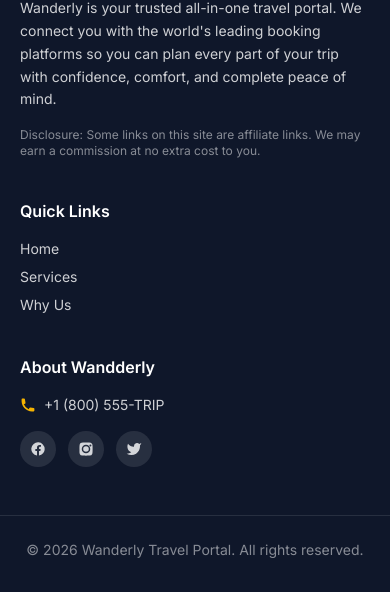
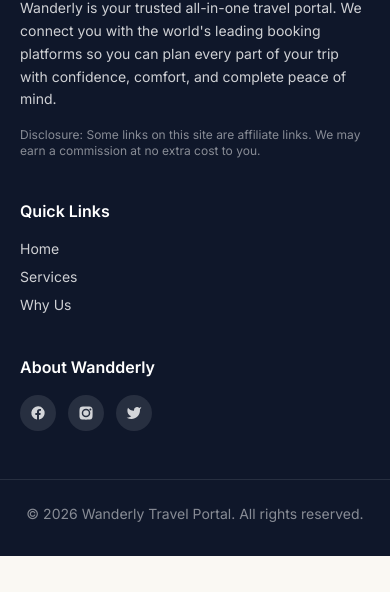
Before and after one commit to moharghi30-png/wanderly, a plain HTML site: page index.html in a window 390 px wide. Shown: the part 8694-9286 px from the top of the page. After the commit the page ends 9250 px from the top, so only its background shows below. Drawn offline with nearby package versions, Linux system fonts and the light colour scheme.

Commit message:
Remove fake phone

```diff
--- a/index.html
+++ b/index.html
@@ -325,7 +325,7 @@
         <h4 class="text-white font-semibold mb-4">About Wandderly</h4>
         <ul class="space-y-2 text-sm">
 
-          <li class="flex items-center gap-2"><svg class="w-4 h-4 text-gold-warm" fill="currentColor" viewBox="0 0 20 20" aria-hidden="true" focusable="false"><path d="M2 3a1 1 0 011-1h2.153a1 1 0 01.986.836l.74 4.435a1 1 0 01-.54 1.06l-1.548.773a11.037 11.037 0 006.105 6.105l.774-1.548a1 1 0 011.059-.54l4.435.74a1 1 0 01.836.986V17a1 1 0 01-1 1h-2C7.82 18 2 12.18 2 5V3z"/></svg> <a href="tel:+18005558747" class="hover:text-gold-warm transition">+1 (800) 555-TRIP</a></li>
+
         </ul>
         <div class="flex gap-3 mt-4">
           <a href="#" class="w-9 h-9 rounded-full bg-white/10 hover:bg-gold-warm hover:text-slate-900 flex items-center justify-center transition" aria-label="Wanderly on Facebook"><svg class="w-4 h-4" fill="currentColor" viewBox="0 0 24 24" aria-hidden="true" focusable="false"><path d="M22 12a10 10 0 10-11.5 9.9v-7H8v-2.9h2.5V9.8c0-2.5 1.5-3.9 3.8-3.9 1.1 0 2.2.2 2.2.2v2.5h-1.3c-1.2 0-1.6.8-1.6 1.6v1.8H16l-.4 2.9h-2.1v7A10 10 0 0022 12z"/></svg></a>
```
